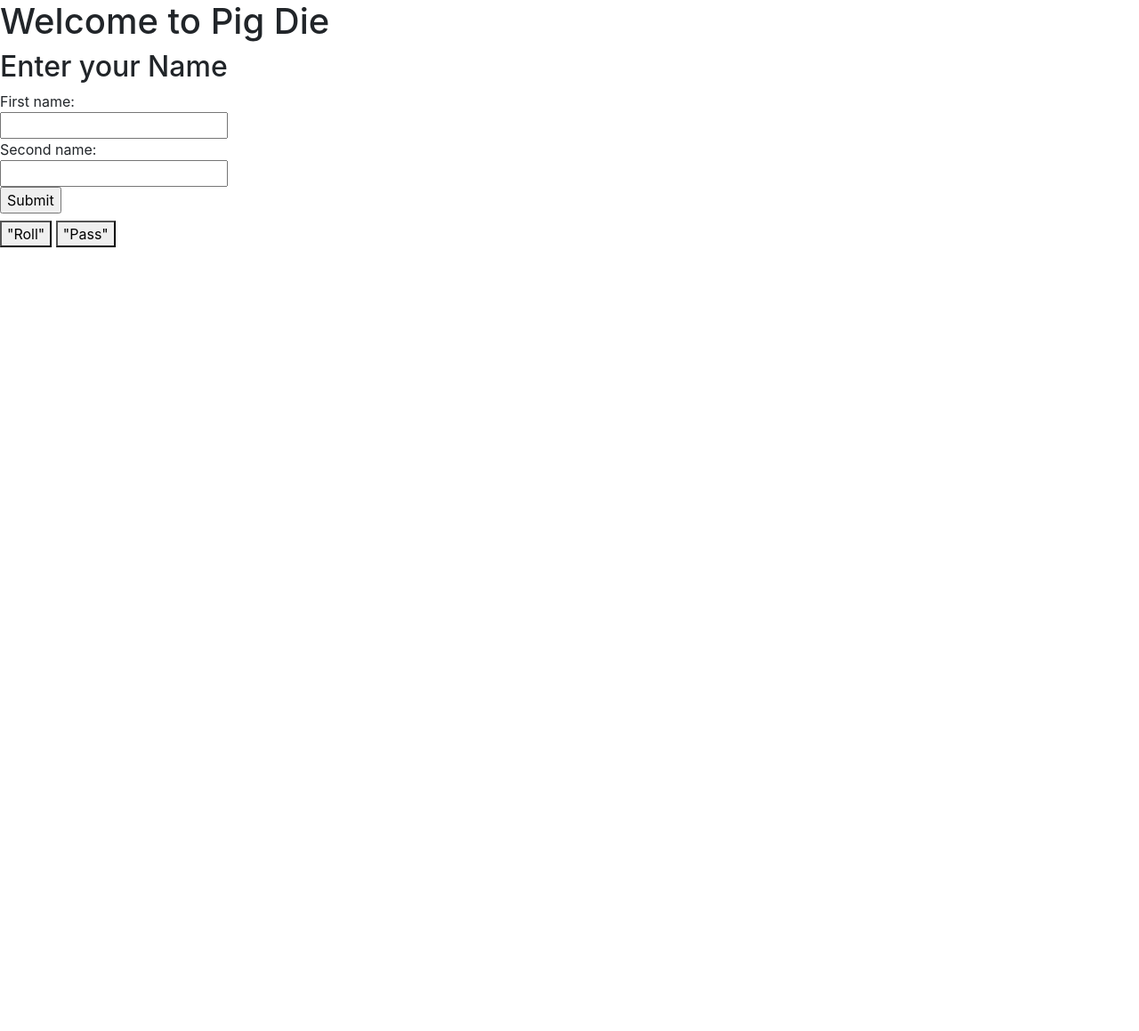
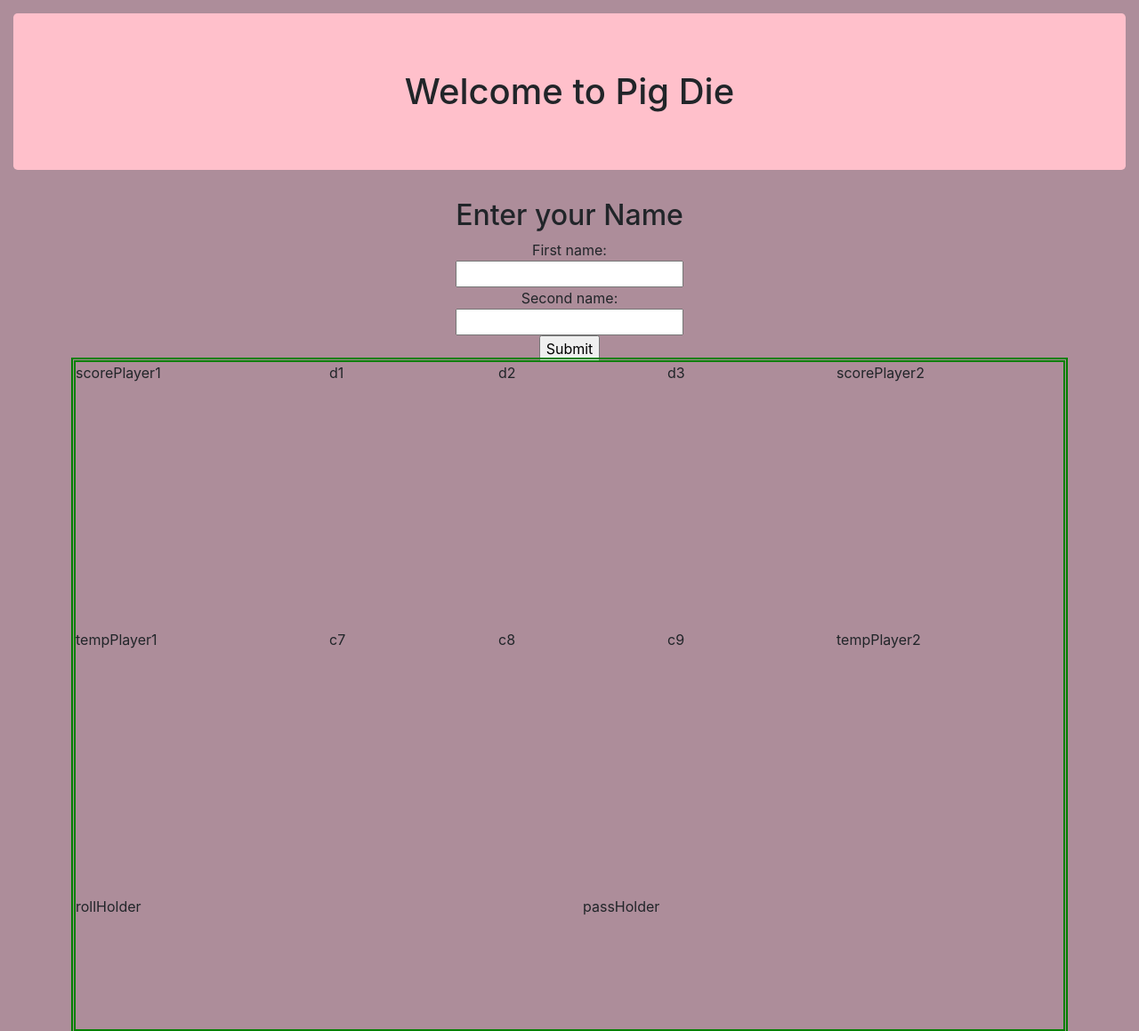
Before and after one commit to austinsaccounts/pigDice, a plain HTML site: page index.html in a window 1280 px wide. Shown: the top 1159 px of the page at 89% size. Before the commit the page ends 800 px from the top, so only its background shows below. Drawn offline with Linux system fonts and the light colour scheme.

Commit message:
setup a grid for displaying everything

```diff
--- a/css/styles.css
+++ b/css/styles.css
@@ -1,3 +1,28 @@
 .hidden {
   display: none;
+  visibility: hidden;
 }
+
+body {
+  padding:15px;
+  background-color: #AD8D9A;
+}
+.jumbotron {
+  text-align: center;
+  background-color: pink;
+}
+#startUp {
+  display: block;
+  width: auto;
+  text-align: center;
+
+}
+.framework {
+  outline-style: double;
+  outline-color: green;
+  outline-width: thick;
+  height: 750px;
+}
+.row {
+  height: 40%;
+}
--- a/index.html
+++ b/index.html
@@ -10,17 +10,40 @@
 </head>
 
 <body>
-  <h1>Welcome to Pig Die</h1>
-
-  <h2>Enter your Name</h2>
-
-  <form id=Name>
-  First name:<br>
-  <input id="playerName1" type="text" name="firstName"><br>
-  Second name:<br>
-  <input id="playerName2" type="text" name="firstName"><br>
-  <input type="submit">
-  </form>
+  <h1 class="jumbotron">Welcome to Pig Die</h1>
+  <div id="startUp">
+    <h2>Enter your Name</h2>
+    <form id="starting">
+    First name:<br>
+      <input id="firstPlayer" type="text" name="firstName"><br>
+      Second name:<br>
+      <input id="secondPlayer" type="text" name="firstName"><br>
+      <input type="submit">
+    </form>
+  </div>
+    <div class="container">
+      <div class="framework">
+        <div class="row row1">
+          <div class="col-md-3" id="scoreplayer1">scorePlayer1</div>
+          <div class="col-md-2" id="d1">d1</div>
+          <div class="col-md-2" id="d2">d2</div>
+          <div class="col-md-2" id="d3">d3</div>
+          <div class="col-md-3" id="scoreplayer2">scorePlayer2</div>
+        </div>
+        <div class="row row2">
+          <div class="col-md-3" id="tempPlayer1">tempPlayer1</div>
+          <div class="col-md-2" id="c7">c7</div>
+          <div class="col-md-2" id="c8">c8</div>
+          <div class="col-md-2" id="c9">c9</div>
+          <div class="col-md-3" id="tempPlayer2">tempPlayer2</div>
+        </div>
+        <div class="row row3">
+          <div class="col col-md-6" id="rollHolder">rollHolder</div>
+          <div class="col col-md-6" id="passHolder">passHolder</div>
+        </div>
+      </div>
+    </div>
+  </div>
 
 
   <h2 id="rolled"> </h2>
@@ -33,10 +56,11 @@
 
   <h2 id="runningScoreDisplay"> </h2>
 
-  <button type="button" id="roll-button">"Roll"</button>
+<div class="hidden">
+  <button type="button" id="roll-button" >Roll</button>
   <button type="button" class="pass-button" value="player1">"Pass"</button>
   <button type="button" class="pass-button hidden" value="player2">"Pass2"</button>
-
+</div>
 
 </body>
 
--- a/js/scripts.js
+++ b/js/scripts.js
@@ -50,18 +50,19 @@ $(document).ready(function() {
 	})
 	$(".pass-button").click(function(event) {
 		event.preventDefault();
+		currentPlayer.pass(currentScore);
 		if (currentPlayer === player2) {
 			currentPlayer = player1;
-    } else
-      currentPlayer = player2;
-    currentPlayer.pass(currentScore);
+		} else currentPlayer = player2;
 		currentScore = 0;
 	});
-
 	$("h2#totalScore").append(this.name + ", " + this.score);
-  $("#Name").submit(function(event) {
-    player1 = new Player($("input#playerName1").val());
-    player2 = new Player($("input#playerName2").val());
+	$("form#starting").submit(function(event) {
 		event.preventDefault();
+		alert("");
+		player1 = new Player($("input#firstPlayer").val());
+		player2 = new Player($("input#secondPlayer").val());
+		currentPlayer = player1;
+		$("div#startUp").addClass("hidden");
 	})
 })
```
Also changed, not shown: 1 other file. Lines whose indentation alone changed are shown as unchanged.
